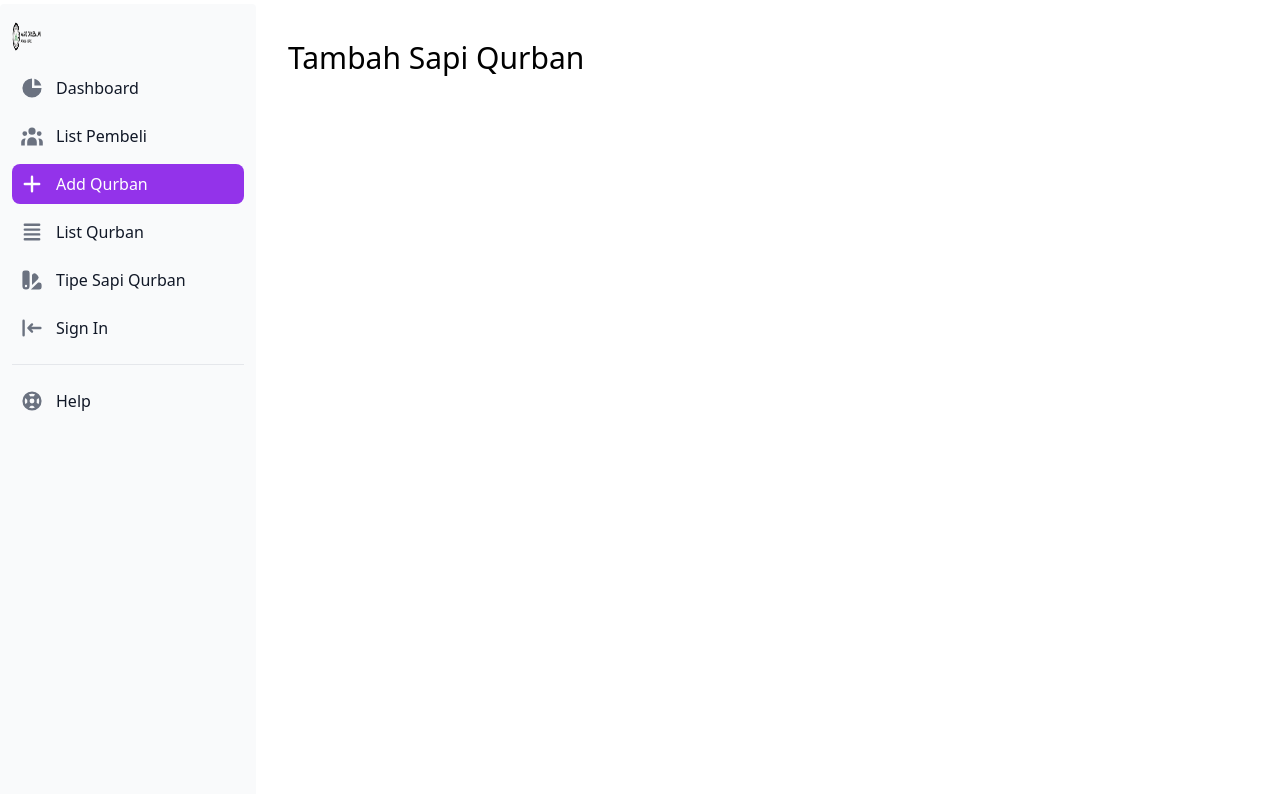
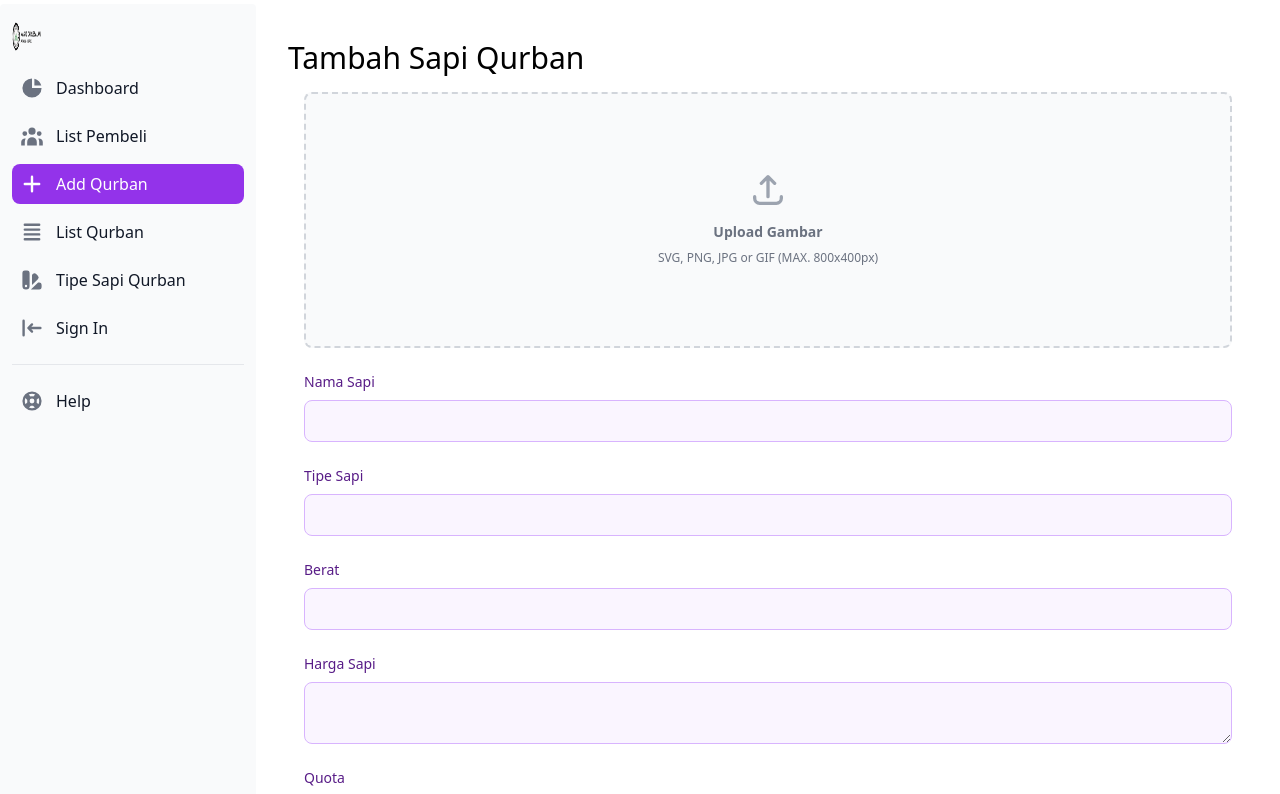
Before and after one commit to dionfananie/next-mongo, a Next.js app: page /admin/qurban/create in a window 1280 px wide. Shown: the top 794 px of the page. Built offline with nearby package versions, Linux system fonts and the light colour scheme.

Commit message:
add image upload

```diff
--- /dev/null
+++ b/components/Admin/ListOption.js
@@ -0,0 +1,22 @@
+import React from 'react';
+
+const ListOption = () => {
+    return (
+        <div className="flex items-center">
+            <label htmlFor="countries" className="block text-sm font-medium text-gray-900 mr-4">
+                Pilih Sapi Qurban
+            </label>
+            <select
+                id="countries"
+                className="bg-gray-50 border border-gray-300 text-gray-900 text-sm rounded-lg focus:ring-blue-500 focus:border-blue-500 block p-2.5">
+                <option selected>Sapi Qurban</option>
+                <option value="US">United States</option>
+                <option value="CA">Canada</option>
+                <option value="FR">France</option>
+                <option value="DE">Germany</option>
+            </select>
+        </div>
+    );
+};
+
+export default ListOption;
--- a/components/Sidebar.js
+++ b/components/Sidebar.js
@@ -26,7 +26,7 @@ const LIST_MENU = [
 const Sidebar = () => {
     const router = useRouter();
     const currentRoute = router.pathname;
-    console.log(currentRoute);
+
     return (
         <aside className="w-64 z-0 mt-1" aria-label="Sidebar">
             <div className="overflow-y-auto py-4 px-3 bg-gray-50 rounded  h-screen">
--- a/lib/fetch-data.js
+++ b/lib/fetch-data.js
@@ -48,10 +48,7 @@ export async function postQurban(body) {
     try {
         const res = await fetch(`${process.env.NEXT_PUBLIC_API_URL_LOCAL}/qurban/create`, {
             method: 'POST',
-            body: body,
-            headers: {
-                'Content-Type': 'application/x-www-form-urlencoded'
-            }
+            body: body
         });
         const data = await res.json();
         return data;
--- a/pages/admin/buyer/index.js
+++ b/pages/admin/buyer/index.js
@@ -4,11 +4,15 @@ import { arrayOf } from 'prop-types';
 import { object } from 'prop-types';
 import Title from '@components/Admin/Title';
 import { CheckIcon } from '@heroicons/react/solid';
+import ListOption from '@components/Admin/ListOption';
 
 export default function Buyer({ item }) {
     return (
         <Layout>
-            <Title text="Daftar Pembeli" />
+            <div className="flex justify-between items-center">
+                <Title text="Daftar Pembeli" />
+                <ListOption />
+            </div>
             <div className="relative overflow-x-auto shadow-md sm:rounded-lg my-3 px-4 sm:px-0">
                 <table className="w-full text-sm text-left text-gray-500 ">
                     <thead className="text-xs text-gray-700 uppercase bg-gray-50 ">
--- a/pages/admin/qurban/create.js
+++ b/pages/admin/qurban/create.js
@@ -1,13 +1,166 @@
 import Title from '@components/Admin/Title';
+import { TrashIcon, UploadIcon } from '@heroicons/react/outline';
+// import { postQurban } from '@lib/fetch-data';
 import Layout from 'Layout/admin';
-import React from 'react';
+import Image from 'next/image';
+import React, { useState } from 'react';
+import { useForm } from 'react-hook-form';
 
-const Create = () => {
+const FormBuyer = () => {
+    const { handleSubmit, register } = useForm();
+    const [selectedImg, setSelectedImg] = useState();
+    const onSubmit = async (data) => {
+        console.log(data);
+        const formData = new FormData();
+        for (const key in data) {
+            formData.append(key, data[key]);
+        }
+        // postQurban(formData);
+    };
+    const handleUpload = (e) => {
+        const fileUploaded = e.target.files[0];
+        if (fileUploaded)
+            setSelectedImg({ img: URL.createObjectURL(fileUploaded), name: fileUploaded.name });
+    };
+
+    const handleRemove = (e) => {
+        e.stopPropagation();
+        e.preventDefault();
+        setSelectedImg();
+    };
+
+    const renderImg = () => {
+        return (
+            <div className="text-center">
+                <Image src={selectedImg.img} width={250} height={140} alt="uploaded file" />
+                <p className="mb-2 text-sm text-gray-500 dark:text-gray-400">
+                    <span className="font-semibold">{selectedImg?.name}</span>
+                </p>
+                <button
+                    onClick={handleRemove}
+                    className={`text-white focus:ring-4 focus:outline-none rounded-lg text-sm px-4 py-2 text-center bg-red-600 hover:bg-red-800 focus:ring-red-300`}>
+                    <span className="flex items-center">
+                        <TrashIcon className="w-6 h-6 mr-2" />
+                        Hapus Gambar
+                    </span>
+                </button>
+            </div>
+        );
+    };
+
+    const renderUpload = () => {
+        return (
+            <>
+                <UploadIcon className="mb-3 w-10 h-10 text-gray-400" />
+                <p className="mb-2 text-sm text-gray-500 dark:text-gray-400">
+                    <span className="font-semibold">Upload Gambar</span>
+                </p>
+                <p className="text-xs text-gray-500 dark:text-gray-400">
+                    SVG, PNG, JPG or GIF (MAX. 800x400px)
+                </p>
+            </>
+        );
+    };
     return (
         <Layout>
             <Title text="Tambah Sapi Qurban" />
+            <div className="mb-5 px-4">
+                <form onSubmit={handleSubmit(onSubmit)}>
+                    <div className="relative z-0 w-full mb-6 group">
+                        <div className="flex justify-center items-center w-full">
+                            <label
+                                htmlFor="dropzone-file"
+                                className="flex flex-col justify-center items-center w-full h-64 bg-gray-50 rounded-lg border-2 border-gray-300 border-dashed cursor-pointer ">
+                                <div className="flex flex-col justify-center items-center pt-5 pb-6">
+                                    {selectedImg ? renderImg() : renderUpload()}
+                                </div>
+                                <input
+                                    id="dropzone-file"
+                                    accept=".png, .jpg, .jpeg"
+                                    type="file"
+                                    className="hidden"
+                                    {...register('image', { onChange: handleUpload })}
+                                />
+                            </label>
+                        </div>
+                    </div>
+                    <div className="relative z-0 w-full mb-6 group">
+                        <label
+                            htmlFor="name"
+                            className="block mb-2 text-sm font-medium text-purple-900">
+                            Nama Sapi
+                        </label>
+                        <input
+                            type="text"
+                            id="name"
+                            required
+                            {...register('name')}
+                            className="bg-purple-50 border border-purple-300 text-purple-900 text-sm rounded-lg focus:ring-purple-500 focus:border-purple-500 block w-full p-2.5 "
+                        />
+                    </div>
+                    <div className="relative z-0 w-full mb-6 group">
+                        <label
+                            htmlFor="qurban_type"
+                            className="block mb-2 text-sm font-medium text-purple-900">
+                            Tipe Sapi
+                        </label>
+                        <input
+                            type="text"
+                            id="qurban_type"
+                            required
+                            {...register('qurban_type')}
+                            className="bg-purple-50 border border-purple-300 text-purple-900 text-sm rounded-lg focus:ring-blue-500 focus:border-purple-500 block w-full p-2.5 "
+                        />
+                    </div>
+                    <div className="relative z-0 w-full mb-6 group">
+                        <label
+                            htmlFor="weight"
+                            className="block mb-2 text-sm font-medium text-purple-900">
+                            Berat
+                        </label>
+                        <input
+                            type="text"
+                            id="weight"
+                            required
+                            {...register('weight')}
+                            className="bg-purple-50 border border-purple-300 text-purple-900 text-sm rounded-lg focus:ring-blue-500 focus:border-purple-500 block w-full p-2.5 "
+                        />
+                    </div>
+                    <div className="relative z-0 w-full mb-6 group">
+                        <label
+                            htmlFor="price"
+                            className="block mb-2 text-sm font-medium text-purple-900">
+                            Harga Sapi
+                        </label>
+                        <textarea
+                            type="text"
+                            id="price"
+                            {...register('price')}
+                            className="bg-purple-50 border border-purple-300 text-purple-900 text-sm rounded-lg focus:ring-blue-500 focus:border-purple-500 block w-full p-2.5 "
+                        />
+                    </div>
+                    <div className="relative z-0 w-full mb-6 group">
+                        <label
+                            htmlFor="quota"
+                            className="block mb-2 text-sm font-medium text-purple-900">
+                            Quota
+                        </label>
+                        <textarea
+                            type="text"
+                            id="quota"
+                            {...register('quota')}
+                            className="bg-purple-50 border border-purple-300 text-purple-900 text-sm rounded-lg focus:ring-blue-500 focus:border-purple-500 block w-full p-2.5 "
+                        />
+                    </div>
+                    <input
+                        type="submit"
+                        value="Pesan"
+                        className="text-white bg-purple-700 hover:bg-purple-800 focus:ring-4 focus:outline-none focus:ring-purple-300 font-medium rounded-lg text-sm w-full sm:w-auto px-5 py-2.5 text-center dark:bg-purple-600 dark:hover:bg-purple-700 dark:focus:ring-purple-800"
+                    />
+                </form>
+            </div>
         </Layout>
     );
 };
 
-export default Create;
+export default FormBuyer;
```
